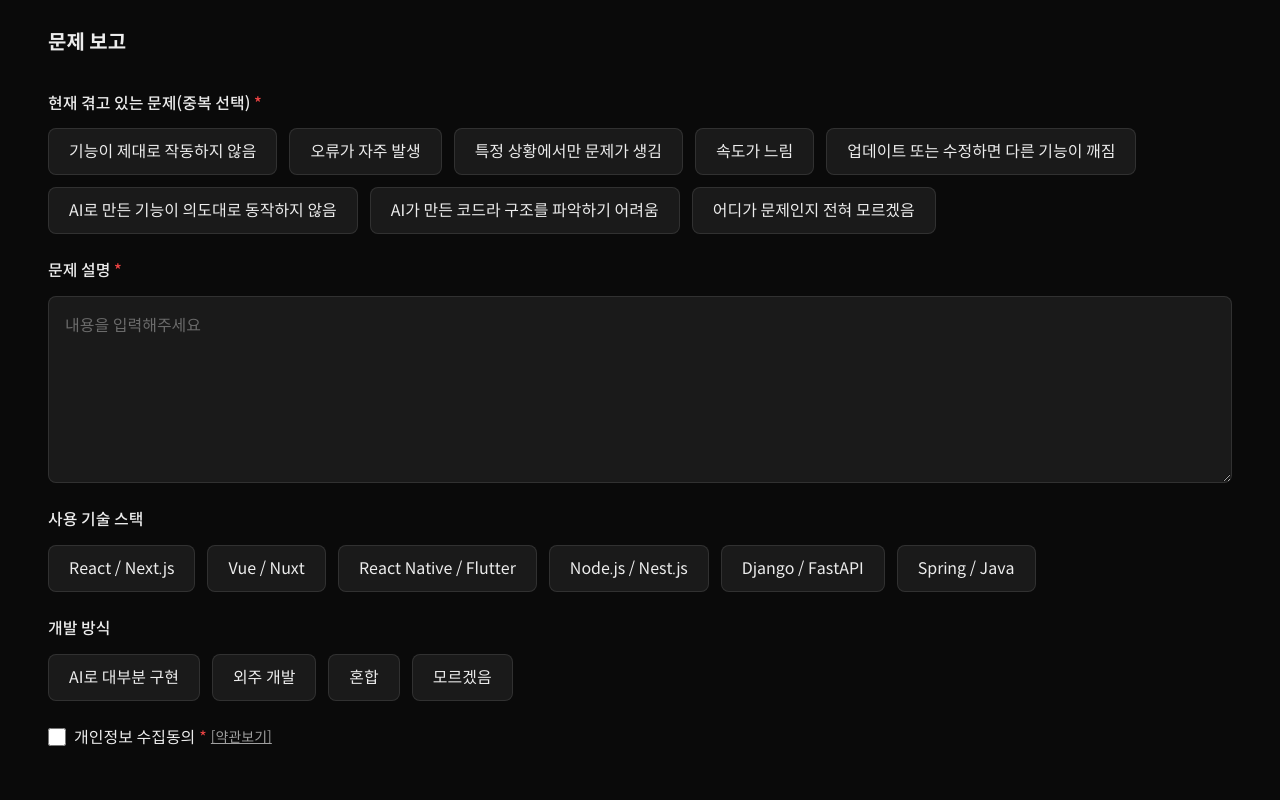
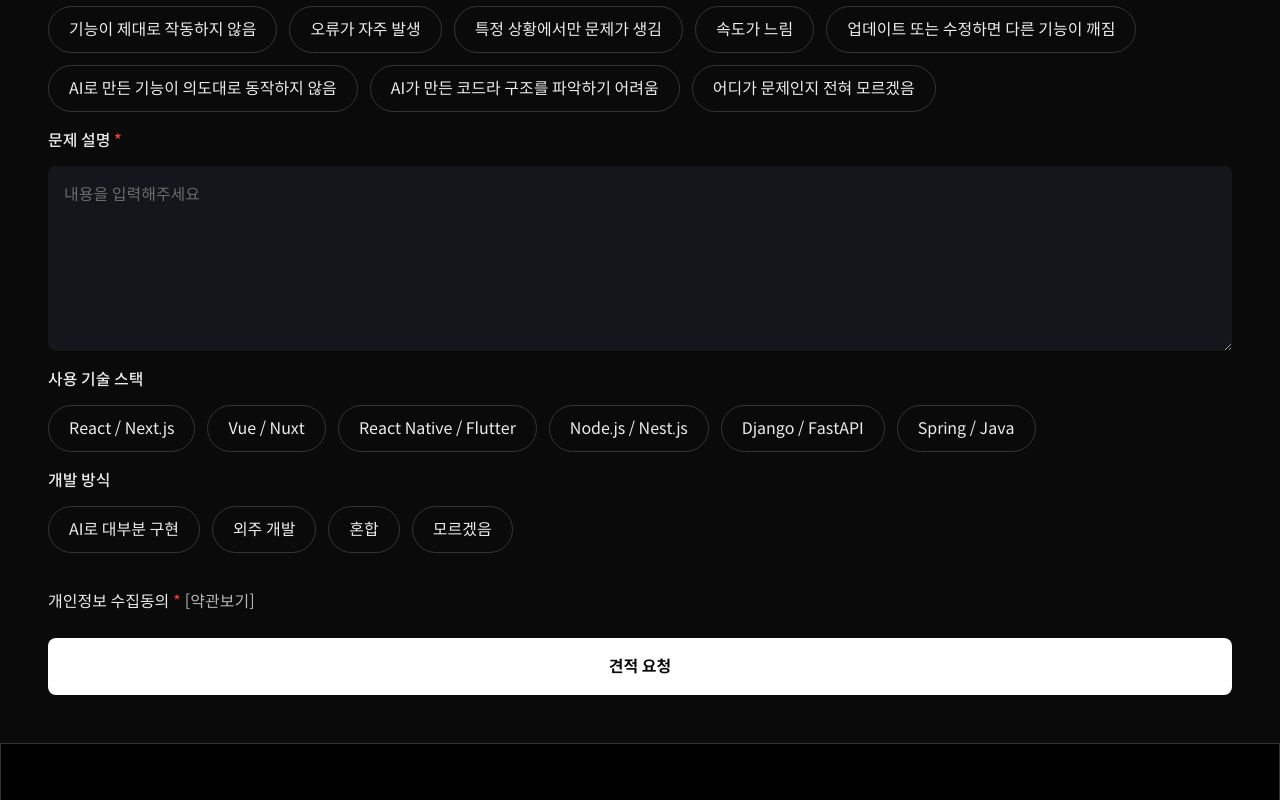
Before and after one commit to dkagh012/cleanup, a Next.js app: page /estimate in a window 1280 px wide. Shown: the part 1360-2160 px from the top of the page. Built offline with nearby package versions, Linux system fonts and the light colour scheme.

Commit message:
1차 작업업

```diff
--- a/package.json
+++ b/package.json
@@ -3,10 +3,9 @@
     "version": "0.1.0",
     "private": true,
     "scripts": {
-    "dev": "next dev",
+        "dev": "next dev --port 3001",
         "build": "next build",
-    "start": "next start",
-    "lint": "eslint"
+        "start": "next start --port 3001"
     },
     "dependencies": {
         "aos": "^2.3.4",
--- a/src/app/estimate/page.module.scss
+++ b/src/app/estimate/page.module.scss
@@ -4,7 +4,7 @@
     min-height: calc(100vh / var(--viewport-scale, 1));
     padding: 60px 48px 48px;
     background: $color-bg-primary;
-    padding-top: 96px !important;
+    padding-top: 156px !important;
 }
 
 .container {
@@ -15,20 +15,19 @@
 .form {
     display: flex;
     flex-direction: column;
-    gap: 48px;
+    gap: 16px;
 }
 
 .section {
     display: flex;
     flex-direction: column;
-    gap: 24px;
+    gap: 16px;
 }
 
 .sectionTitle {
     font-size: 20px;
     font-weight: 700;
     color: $color-text-primary;
-    margin-bottom: 8px;
 }
 
 .formGroup {
@@ -51,9 +50,9 @@
 .textarea {
     width: 100%;
     padding: 16px;
-    background: #1a1a1a;
-    border: 1px solid rgba(255, 255, 255, 0.1);
+    background: #15161b;
     border-radius: 8px;
+    border: none;
     color: $color-text-primary;
     font-size: 16px;
     font-family: inherit;
@@ -97,9 +96,9 @@
 
 .optionButton {
     padding: 12px 20px;
-    background: #1a1a1a;
-    border: 1px solid rgba(255, 255, 255, 0.1);
-    border-radius: 8px;
+    border: 1px solid #353535;
+    background: transparent;
+    border-radius: 24px;
     color: $color-text-primary;
     font-size: 16px;
     font-weight: 400;
@@ -122,14 +121,55 @@
 .checkboxGroup {
     display: flex;
     align-items: center;
-    gap: 8px;
+    gap: 12px;
+    padding-top: 20px;
+    position: relative;
 }
 
 .checkbox {
-    width: 18px;
-    height: 18px;
-    cursor: pointer;
-    accent-color: $color-accent-primary;
+    position: absolute;
+    opacity: 0;
+    width: 0;
+    height: 0;
+    padd + .checkboxLabel {
+        position: relative;
+        display: flex;
+        align-items: center;
+        gap: 12px;
+        font-size: 16px;
+        font-weight: 400;
+        color: $color-text-primary;
+        cursor: pointer;
+
+        &::before {
+            content: "";
+            width: 20px;
+            height: 20px;
+            border: 1px solid rgba(255, 255, 255, 1);
+            border-radius: 4px;
+            background: transparent;
+            display: block;
+            flex-shrink: 0;
+            transition: all $transition-fast;
+        }
+    }
+
+    &:checked + .checkboxLabel::before {
+        background: rgba(255, 255, 255, 1);
+        border-color: rgba(255, 255, 255, 1);
+    }
+
+    &:checked + .checkboxLabel::after {
+        content: "✓";
+        position: absolute;
+        left: 5px;
+        top: 50%;
+        transform: translateY(-50%);
+        color: #0a0a0a;
+        font-size: 16px;
+        font-weight: 700;
+        line-height: 1;
+    }
 }
 
 .checkboxLabel {
@@ -143,9 +183,9 @@
 }
 
 .termsLink {
-    color: $color-text-secondary;
-    text-decoration: underline;
-    font-size: 14px;
+    color: rgba(255, 255, 255, 0.7);
+    text-decoration: none;
+    font-size: 16px;
     transition: color $transition-fast;
 
     &:hover {
@@ -164,7 +204,7 @@
     font-weight: 600;
     cursor: pointer;
     transition: all $transition-base;
-    margin-top: 24px;
+    margin-top: 8px;
 
     &:hover:not(:disabled) {
         background: #f0f0f0;
@@ -235,7 +275,7 @@
     }
 
     .form {
-        gap: 40px;
+        gap: 16px;
     }
 
     .optionGroup {
```
Lines whose indentation alone changed are shown as unchanged.
